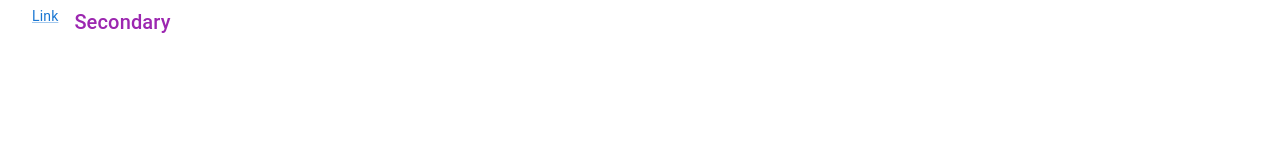
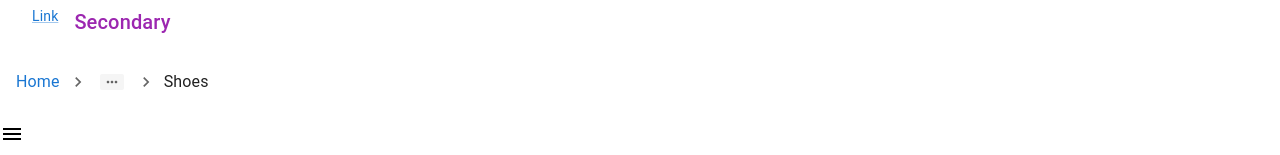
Before and after one commit to EduardBBlea/MaterialUI-walkthrough, a React (Create React App) app: page / in a window 1280 px wide. Shown: the part 4256-4411 px from the top of the page. Before the commit the page ends 4326 px from the top, so only its background shows below. Built offline with nearby package versions, Linux system fonts and the light colour scheme.

Commit message:
covered the Drawer app

```diff
--- a/src/App.js
+++ b/src/App.js
@@ -14,6 +14,8 @@ import MuiAccordion from "./components/MuiAccordion";
 import MuiImageList from "./components/MuiImageList";
 import MuiNavbar from "./components/MuiNavbar";
 import MuiLink from "./components/MuiLink";
+import MuiBreadcrumbs from "./components/MuiBreadcrumbs";
+import MuiDrawer from "./components/MuiDrawer";
 
 function App() {
   return (
@@ -32,6 +34,8 @@ function App() {
       <MuiImageList />
       <MuiNavbar />
       <MuiLink />
+      <MuiBreadcrumbs />
+      <MuiDrawer />
     </div>
   );
 }
--- /dev/null
+++ b/src/components/MuiBreadcrumbs.jsx
@@ -0,0 +1,28 @@
+import React from "react";
+import { Box, Breadcrumbs, Link, Typography } from "@mui/material";
+import NavigateNextIcon from "@mui/icons-material/NavigateNext";
+
+const MuiBreadcrumbs = () => {
+  return (
+    <Box m={2}>
+      <Breadcrumbs
+        aria-label="breadcrumb"
+        separator={<NavigateNextIcon fontSize="small" />}
+        maxItems={2}
+      >
+        <Link underline="hover" href="#">
+          Home
+        </Link>
+        <Link underline="hover" href="#">
+          Catalog
+        </Link>
+        <Link underline="hover" href="#">
+          Accessories
+        </Link>
+        <Typography color="text.primary">Shoes</Typography>
+      </Breadcrumbs>
+    </Box>
+  );
+};
+
+export default MuiBreadcrumbs;
--- /dev/null
+++ b/src/components/MuiDrawer.jsx
@@ -0,0 +1,33 @@
+import React, { useState } from "react";
+import { Drawer, Box, Typography, IconButton } from "@mui/material";
+import MenuIcon from "@mui/icons-material/Menu";
+
+const MuiDrawer = () => {
+  const [isDrawerOpen, setIsDrawerOpen] = useState(false);
+  return (
+    <>
+      <IconButton
+        size="large"
+        edge="start"
+        color="inherit"
+        aria-label="logo"
+        onClick={() => setIsDrawerOpen(true)}
+      >
+        <MenuIcon />
+      </IconButton>
+      <Drawer
+        anchor="left"
+        open={isDrawerOpen}
+        onClose={() => setIsDrawerOpen(false)}
+      >
+        <Box p={2} width="250px" textAlign="center" role="presentation">
+          <Typography variant="h6" component="div">
+            Side Panel
+          </Typography>
+        </Box>
+      </Drawer>
+    </>
+  );
+};
+
+export default MuiDrawer;
```
